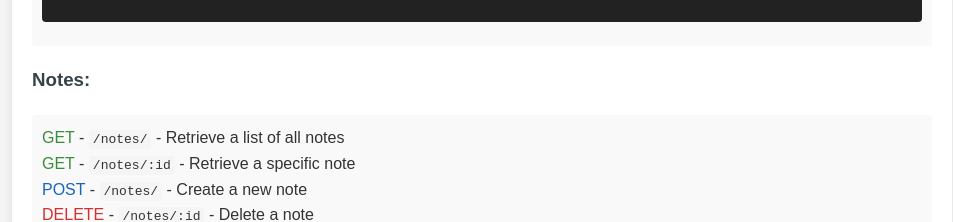
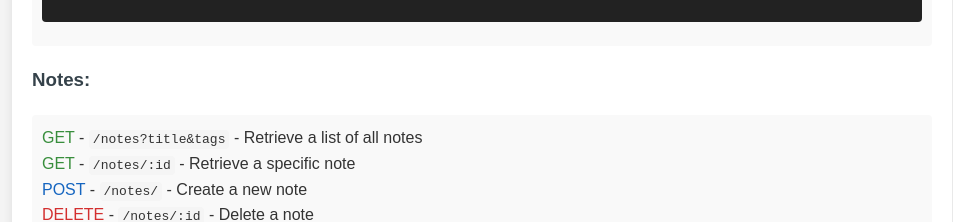
Before and after one commit to marcus-silveira/api-notes, a website: page index.html in a window 1280 px wide. Shown: the part 1280-1502 px from the top of the page, without its empty margins (158-1111 px from the left). Drawn offline with Linux system fonts and the light colour scheme.

Commit message:
corrigido rota das notas

```diff
--- a/index.html
+++ b/index.html
@@ -131,7 +131,7 @@
 
         <h3>Notes:</h3>
         <div class="endpoint">
-            <span class="method-get">GET</span> - <code>/notes/</code> - Retrieve a list of all notes<br>
+            <span class="method-get">GET</span> - <code>/notes?title&tags</code> - Retrieve a list of all notes<br>
             <span class="method-get">GET</span> - <code>/notes/:id</code> - Retrieve a specific note<br>
             <span class="method-post">POST</span> - <code>/notes/</code> - Create a new note<br>
             <span class="method-delete">DELETE</span> - <code>/notes/:id</code> - Delete a note
```
Also changed, not shown: README.md, 1 other file.
